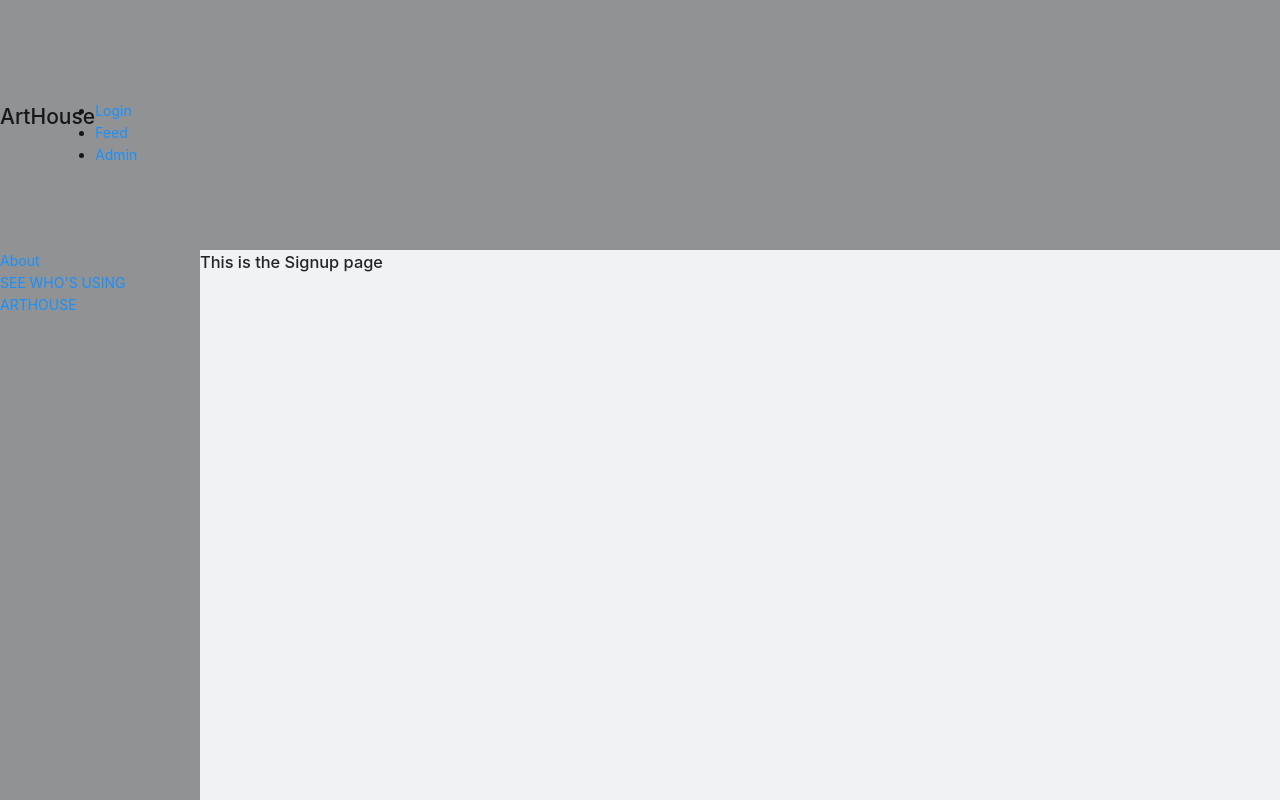
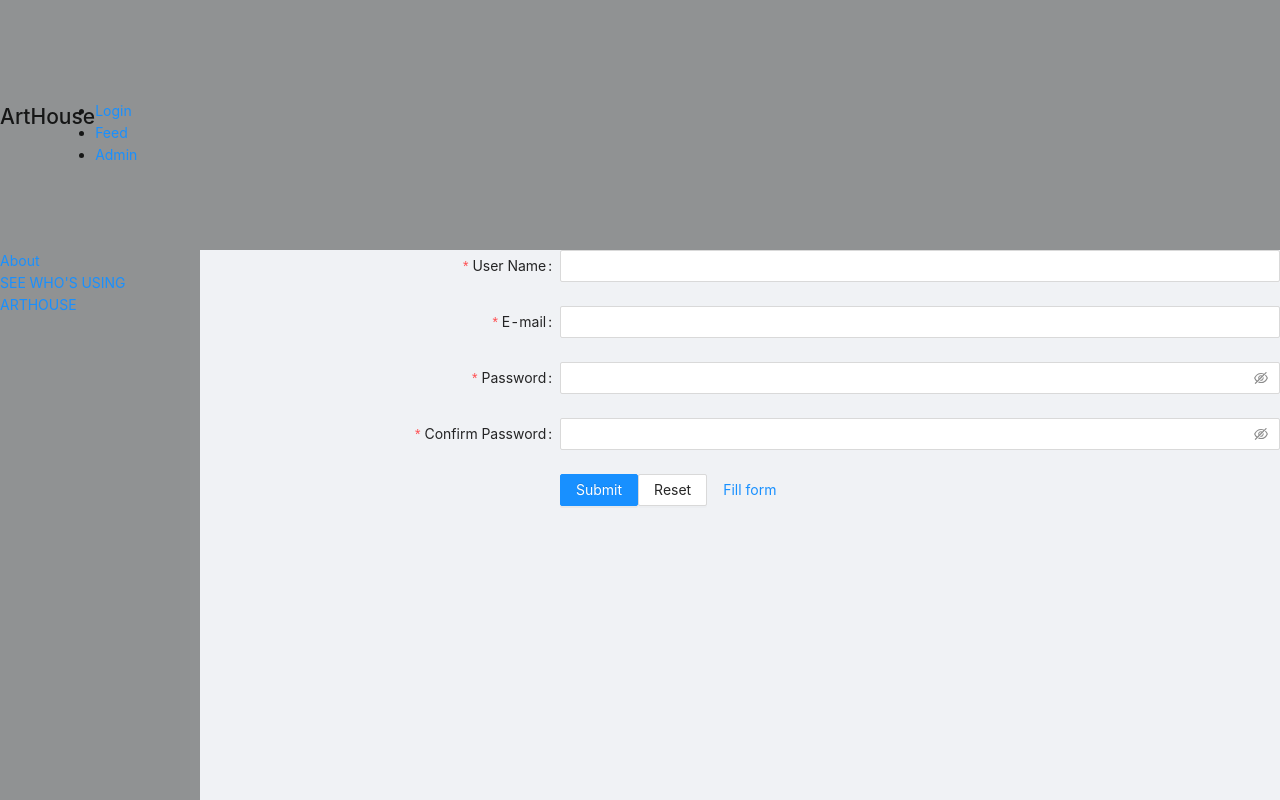
Before and after one commit to AyannaAziz/ArtHouse-App, a React (Create React App) app in the folder client/: page /signup in a window 1280 px wide. Shown: the top 800 px of the page. Built offline with nearby package versions, Linux system fonts and the light colour scheme.

Commit message:
signup fields added

```diff
--- a/client/src/MainFrame.jsx
+++ b/client/src/MainFrame.jsx
@@ -5,7 +5,8 @@ import { BrowserRouter as Router, Switch, Link, Route } from "react-router-dom";
 import Login from "./containers/Login/Login";
 import Admin from "./containers/Admin/Admin";
 import Feed from "./containers/Feed/Feed";
-import SignUp from './containers/SignUp/SignUp'
+import SignUp from './containers/SignUp/SignUp';
+import Demo from './containers/SignUp/Demo';
 
 import { Row, Col } from 'antd';
 
@@ -46,7 +47,7 @@ const MainFrame = () => {
           <Admin />
         </Route>
         <Route path ="/signup">
-          <SignUp />
+          <Demo />
         </Route>
       </Switch>
         </Content>
--- /dev/null
+++ b/client/src/containers/SignUp/Demo.jsx
@@ -0,0 +1,219 @@
+import React, { useState } from "react"
+import { Form, Input, Button, Select } from "antd";
+
+import { Upload, message } from 'antd';
+import { LoadingOutlined, PlusOutlined } from '@ant-design/icons';
+
+
+
+
+const { Option } = Select;
+const layout = {
+  labelCol: {
+    span: 8,
+  },
+  wrapperCol: {
+    span: 16,
+  },
+};
+const tailLayout = {
+  wrapperCol: {
+    offset: 8,
+    span: 16,
+  },
+};
+
+function getBase64(img, callback) {
+    const reader = new FileReader();
+    reader.addEventListener('load', () => callback(reader.result));
+    reader.readAsDataURL(img);
+  }
+
+  function beforeUpload(file) {
+    const isJpgOrPng = file.type === 'image/jpeg' || file.type === 'image/png';
+    if (!isJpgOrPng) {
+      message.error('You can only upload JPG/PNG file!');
+    }
+    const isLt2M = file.size / 1024 / 1024 < 2;
+    if (!isLt2M) {
+      message.error('Image must smaller than 2MB!');
+    }
+    return isJpgOrPng && isLt2M;
+  }
+
+
+const Demo = () => {
+  const [form] = Form.useForm();
+
+//   const [loading, setLoading] = useState(false)
+//   const [imageUrl, setimageUrl] = useState('')
+//   const [uploadButton, setuploadButton] = useState('')
+
+  const onGenderChange = (value) => {
+    console.log("in the switch");
+    switch (value) {
+      case "male":
+        form.setFieldsValue({
+          note: "Hi, man!",
+        });
+        return;
+
+      case "female":
+        form.setFieldsValue({
+          note: "Hi, lady!",
+        });
+        return;
+
+      case "other":
+        form.setFieldsValue({
+          note: "Hi there!",
+        });
+        return;
+    }
+  };
+
+  const onFinish = (values) => {
+    console.log(values);
+  };
+
+  const onReset = () => {
+    form.resetFields();
+  };
+
+  const onFill = () => {
+    form.setFieldsValue({
+      note: "Hello world!",
+      gender: "male",
+    });
+  };
+
+  return (
+    <Form {...layout} form={form} name="control-hooks" onFinish={onFinish}>
+      {/* name field  */}
+      <Form.Item
+        name="name"
+        label="User Name"
+        rules={[
+          {
+            required: true,
+          },
+        ]}
+      >
+        <Input />
+      </Form.Item>
+
+      {/* email field  */}
+      <Form.Item
+        name="email"
+        label="E-mail"
+        rules={[
+          {
+            type: "email",
+            message: "The input is not valid E-mail!",
+          },
+          {
+            required: true,
+            message: "Please input your E-mail!",
+          },
+        ]}
+      >
+        <Input />
+      </Form.Item>
+
+      {/* password field  */}
+      <Form.Item
+        name="password"
+        label="Password"
+        rules={[
+          {
+            required: true,
+            message: "Please input your password!",
+          },
+        ]}
+        hasFeedback
+      >
+        <Input.Password />
+      </Form.Item>
+
+      <Form.Item
+        name="confirm"
+        label="Confirm Password"
+        dependencies={["password"]}
+        hasFeedback
+        rules={[
+          {
+            required: true,
+            message: "Please confirm your password!",
+          },
+          ({ getFieldValue }) => ({
+            validator(_, value) {
+              if (!value || getFieldValue("password") === value) {
+                return Promise.resolve();
+              }
+
+              return Promise.reject(
+                "The two passwords that you entered do not match!"
+              );
+            },
+          }),
+        ]}
+      >
+        <Input.Password />
+      </Form.Item>
+
+      {/* upload avatar */}
+      {/* <Upload
+        name="avatar"
+        listType="picture-card"
+        className="avatar-uploader"
+        showUploadList={false}
+        action="https://www.mocky.io/v2/5cc8019d300000980a055e76"
+        beforeUpload={beforeUpload}
+        onChange={this.handleChange}
+      >
+        {imageUrl ? (
+          <img src={imageUrl} alt="avatar" style={{ width: "100%" }} />
+        ) : (
+          uploadButton
+        )}
+      </Upload> */}
+
+      {/* end avi */}
+
+      <Form.Item
+        noStyle
+        shouldUpdate={(prevValues, currentValues) =>
+          prevValues.gender !== currentValues.gender
+        }
+      >
+        {({ getFieldValue }) => {
+          return getFieldValue("gender") === "other" ? (
+            <Form.Item
+              name="customizeGender"
+              label="Customize Gender"
+              rules={[
+                {
+                  required: true,
+                },
+              ]}
+            >
+              <Input />
+            </Form.Item>
+          ) : null;
+        }}
+      </Form.Item>
+      <Form.Item {...tailLayout}>
+        <Button type="primary" htmlType="submit">
+          Submit
+        </Button>
+        <Button htmlType="button" onClick={onReset}>
+          Reset
+        </Button>
+        <Button type="link" htmlType="button" onClick={onFill}>
+          Fill form
+        </Button>
+      </Form.Item>
+    </Form>
+  );
+};
+export default Demo;
--- a/client/src/containers/SignUp/SignUp.jsx
+++ b/client/src/containers/SignUp/SignUp.jsx
@@ -1,9 +1,10 @@
 import React from "react";
+import { Form, Input, Button, Checkbox } from 'antd';
 
 const Signup
  = () => {
     return (
-        <h1>This is the Signup page</h1>
+        <Form></Form>
 
     )
 }
```
